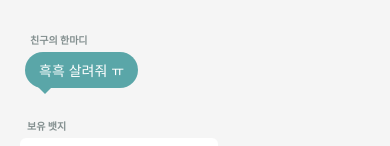
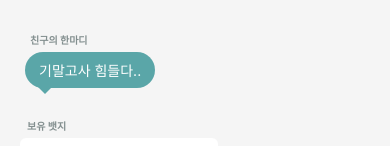
Before and after one commit to su-yeong-ice-pork/frontend, a React Native app: screen /FriendsProfile in a window 390 px wide. Shown: the part 246-392 px from the top of the page. Built offline with nearby package versions, Linux system fonts and the light colour scheme; what react-native-calendars would draw is missing.

Commit message:
feat: 친구 프로필 화면 추가

```diff
--- a/src/screens/FriendsProfile.tsx
+++ b/src/screens/FriendsProfile.tsx
@@ -37,7 +37,7 @@ const FriendsProfile = () => {
         {image: IMAGES.badge2},
         {image: IMAGES.badge3},
       ],
-      message: '흑흑 살려줘 ㅠ',
+      message: '기말고사 힘들다..',
     },
   ];
 
```
